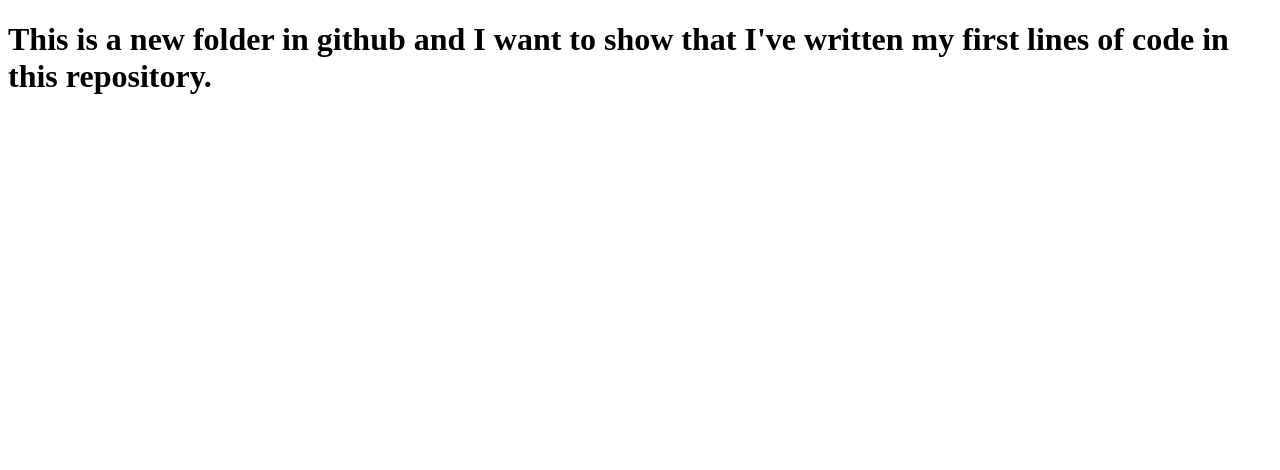
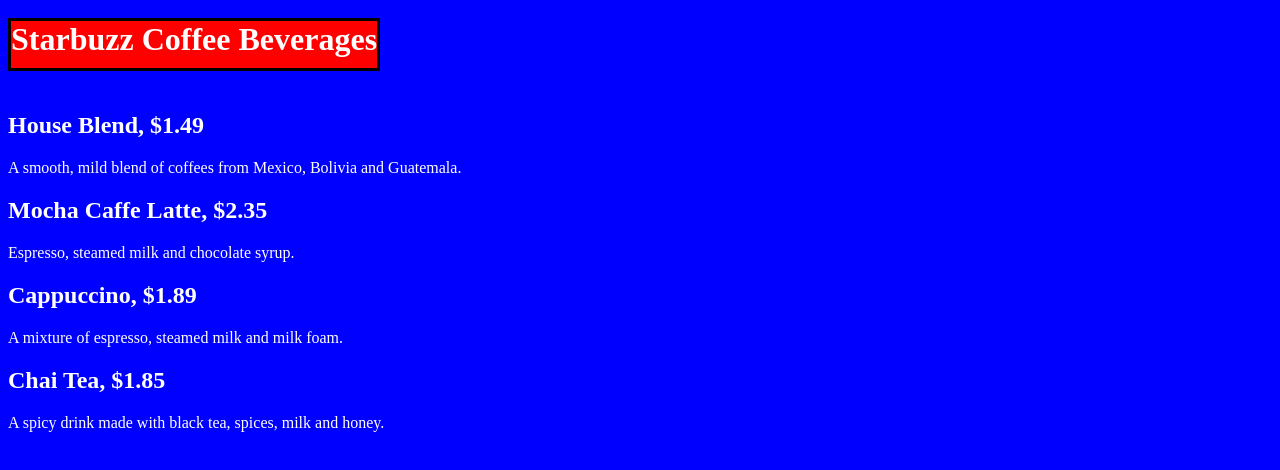
Before and after one commit to ileri-oluwa-kiiye/github, a plain HTML site: page index.html in a window 1280 px wide. Drawn offline with Linux system fonts and the light colour scheme.

Commit message:
Added internal styling

```diff
--- a/index.html
+++ b/index.html
@@ -3,9 +3,41 @@
 <head>
     <meta charset="UTF-8">
     <meta name="viewport" content="width=device-width, initial-scale=1.0">
-    <title>Document</title>
+    <title>Starbuzz</title>
+
+    <style type="text/css">
+        body{
+            background-color: blue;
+            color: white;
+        }
+
+        h1{
+            background-color: red;
+            display: inline-block;
+            border: 3px solid black;
+            padding-bottom: 10px;
+            margin-top: 10px;
+        }
+
+    </style>
 </head>
 <body>
-    <h1>This is a new folder in github and I want to show that I've written my first lines of code in this repository.</h1>
+
+    <h1>Starbuzz Coffee Beverages</h1>
+
+    <div>
+        <h2 class="green_bg">House Blend, $1.49</h2>
+        <p>A smooth, mild blend of coffees from Mexico, Bolivia and
+        Guatemala.</p>
+    </div>
+
+    <h2>Mocha Caffe Latte, $2.35</h2>
+    <p>Espresso, steamed milk and chocolate syrup.</p>
+
+    <h2 class="green_bg">Cappuccino, $1.89</h2>
+    <p>A mixture of espresso, steamed milk and milk foam.</p>
+
+    <h2>Chai Tea, $1.85</h2>
+    <p>A spicy drink made with black tea, spices, milk and honey.</p>
 </body>
 </html>
```
